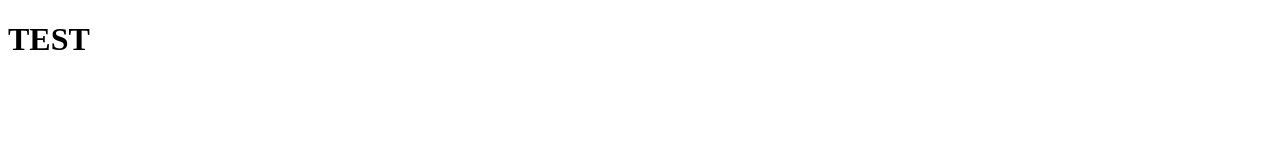
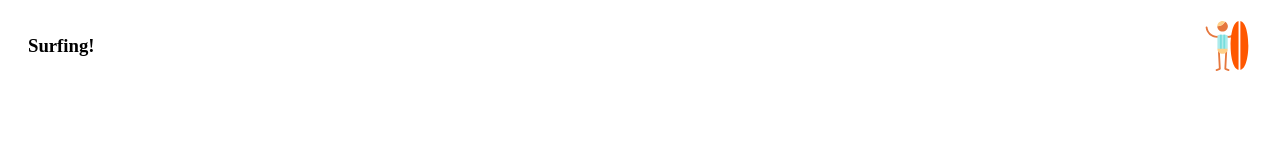
Before and after one commit to alengusinac/assignment-git, a website built with Parcel: page src/index.html in a window 1280 px wide. Built offline with nearby package versions, Linux system fonts and the light colour scheme.

Commit message:
added basic header

```diff
--- a/src/index.html
+++ b/src/index.html
@@ -11,6 +11,9 @@
     <script src="/src/ts/main.ts" defer type="module"></script>
   </head>
   <body>
-    <h1>TEST</h1>
+    <header>
+      <h3>Surfing!</h3>
+      <img src="/public/images/surf-icon.svg" alt="happy surfer" />
+    </header>
   </body>
 </html>
--- a/src/scss/main.scss
+++ b/src/scss/main.scss
@@ -0,0 +1 @@
+@import "mobile.scss";
--- a/src/scss/mobile.scss
+++ b/src/scss/mobile.scss
@@ -0,0 +1,11 @@
+header {
+  height: 75px;
+  padding: 0 20px;
+  display: flex;
+  justify-content: space-between;
+  align-items: center;
+
+  img {
+    width: 50px;
+  }
+}
```
Also changed, not shown: public/images/surf-icon.svg (added).
